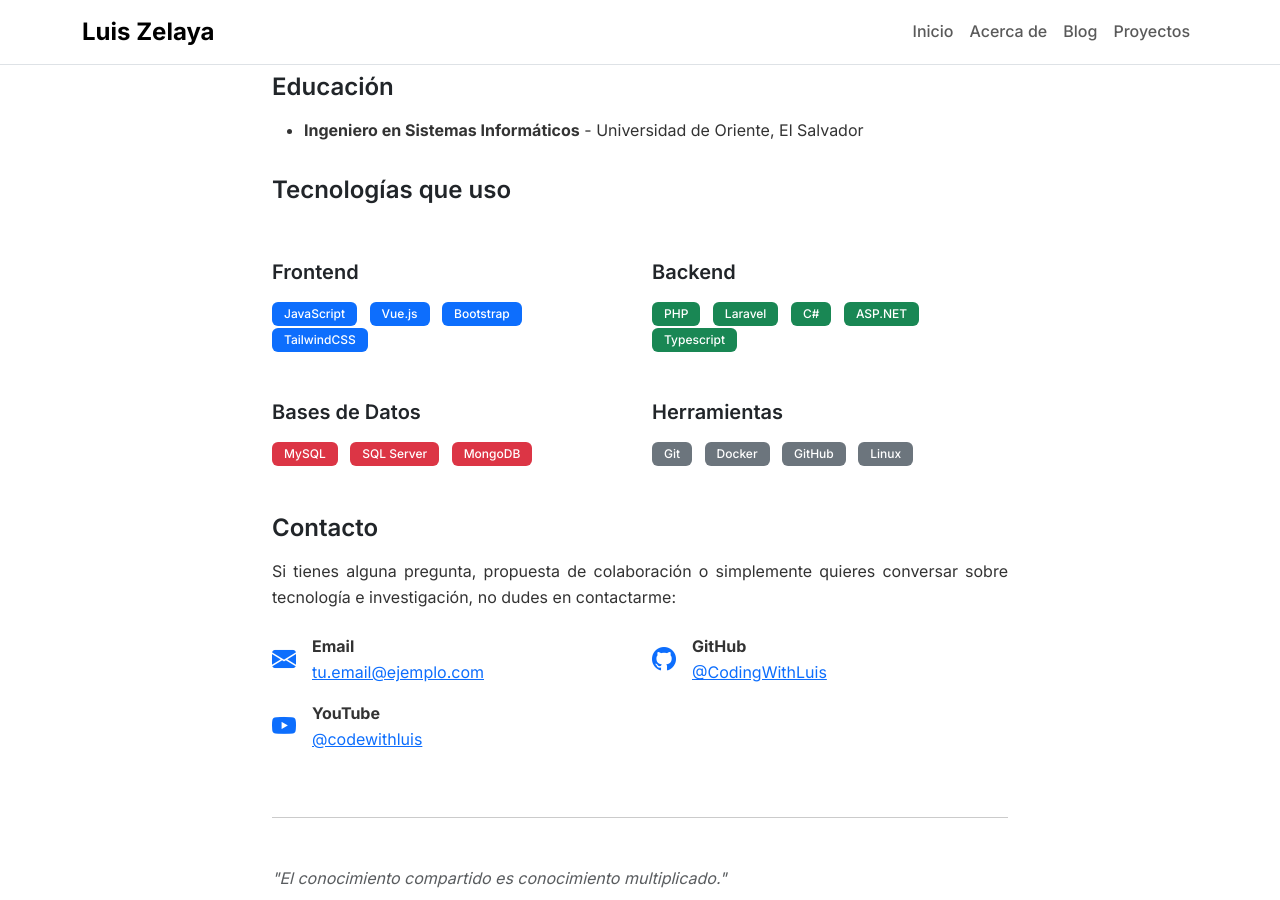
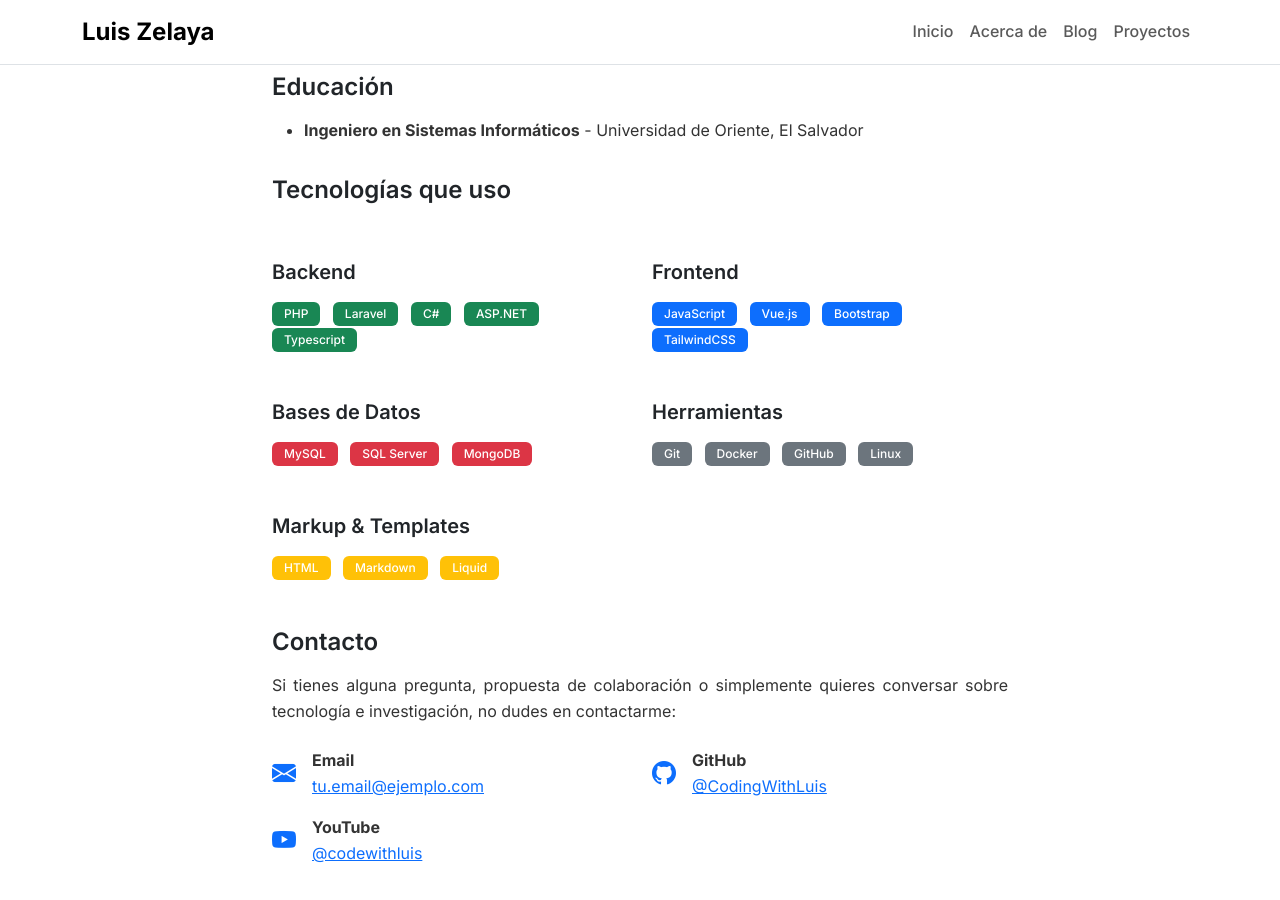
Before and after one commit to CodingWithLuis/CodingWithLuis.github.io, a Jekyll site: the page built from about.md, in a window 1280 px wide and 900 px high, scrolled down 685 px. Built offline with Jekyll 4.4.1, drawn with Linux system fonts in a browser that asks for light colours.

Commit message:
Added markup section to about me section

```diff
--- a/about.md
+++ b/about.md
@@ -44,15 +44,6 @@ permalink: /about/
 
                     <div class="row mt-4">
                         <div class="col-md-6">
-                            <h5>Frontend</h5>
-                            <div class="mb-3">
-                                <span class="badge bg-primary me-2">JavaScript</span>
-                                <span class="badge bg-primary me-2">Vue.js</span>
-                                <span class="badge bg-primary me-2">Bootstrap</span>
-                                <span class="badge bg-primary me-2">TailwindCSS</span>
-                            </div>
-                        </div>
-                        <div class="col-md-6">
                             <h5>Backend</h5>
                             <div class="mb-3">
                                 <span class="badge bg-success me-2">PHP</span>
@@ -60,6 +51,15 @@ permalink: /about/
                                 <span class="badge bg-success me-2">C#</span>
                                 <span class="badge bg-success me-2">ASP.NET</span>
                                 <span class="badge bg-success me-2">Typescript</span>
+                            </div>
+                        </div>
+                        <div class="col-md-6">
+                            <h5>Frontend</h5>
+                            <div class="mb-3">
+                                <span class="badge bg-primary me-2">JavaScript</span>
+                                <span class="badge bg-primary me-2">Vue.js</span>
+                                <span class="badge bg-primary me-2">Bootstrap</span>
+                                <span class="badge bg-primary me-2">TailwindCSS</span>
                             </div>
                         </div>
                         <div class="col-md-6">
@@ -77,6 +77,14 @@ permalink: /about/
                                 <span class="badge bg-secondary me-2">Docker</span>
                                 <span class="badge bg-secondary me-2">GitHub</span>
                                 <span class="badge bg-secondary me-2">Linux</span>
+                            </div>
+                        </div>
+                        <div class="col-md-6">
+                            <h5>Markup & Templates</h5>
+                            <div class="mb-3">
+                                <span class="badge bg-warning me-2">HTML</span>
+                                <span class="badge bg-warning me-2">Markdown</span>
+                                <span class="badge bg-warning me-2">Liquid</span>
                             </div>
                         </div>
                     </div>
```
